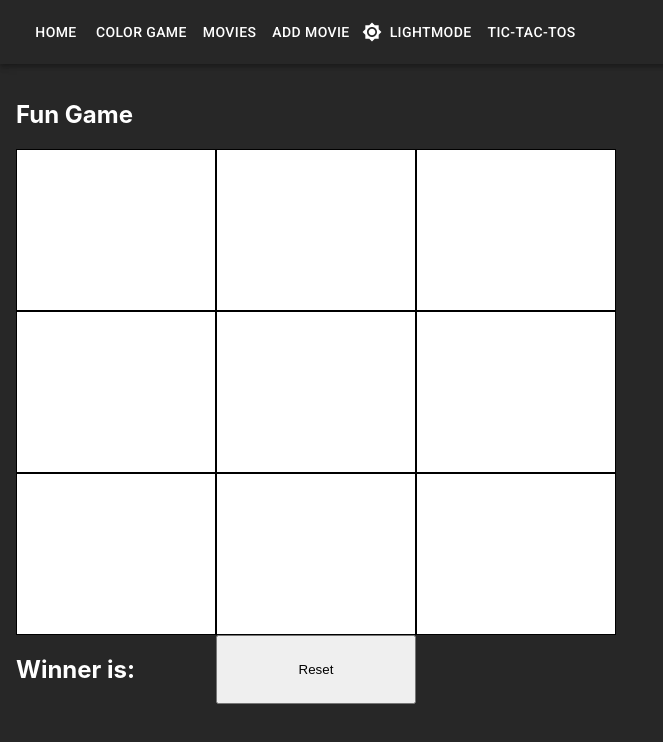
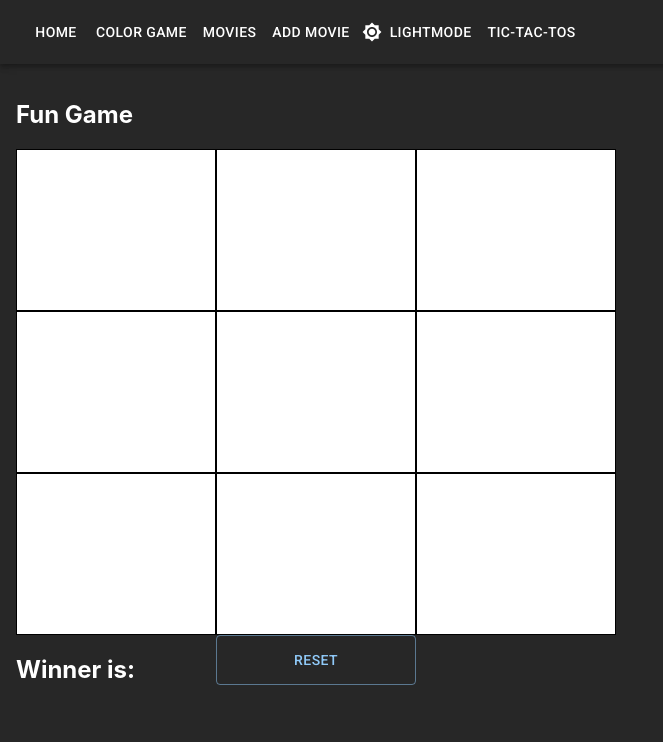
Before and after one commit to pk-ops/my-Movie_App, a React (Create React App) app: page /TicTacTos in a window 1280 px wide. Shown: the top 742 px of the page, without its empty margins (0-663 px from the left). Built offline with nearby package versions, Linux system fonts and the light colour scheme.

Commit message:
TicTacTos

```diff
--- a/src/App.css
+++ b/src/App.css
@@ -84,3 +84,8 @@
   grid-template-columns:repeat(3,1fr) ;
   max-width: 600px;
 }
+.reset{
+  width: 200px;
+  height: 50px;
+  margin-top: 20px;
+}
--- a/src/TicTacTos.js
+++ b/src/TicTacTos.js
@@ -1,5 +1,6 @@
 import * as React from 'react';
 import { useState } from 'react';
+import Button from '@mui/material/Button';
 
 export function TicTacTos() {
   return (
@@ -70,9 +71,12 @@ function Reset(){
         <GameBox val={val} onPlayerClick={()=>handleCLick(index)} />
       ))}
       <h1>Winner is: {winner}</h1>
+      <div>
 
-      <button className='reset' onClick={Reset}>Reset</button>
+      <Button className='reset' onClick={Reset} variant="outlined">Reset</Button>
     </div>
+    </div>
+
   )
 }
 function GameBox({val, onPlayerClick}){
```
